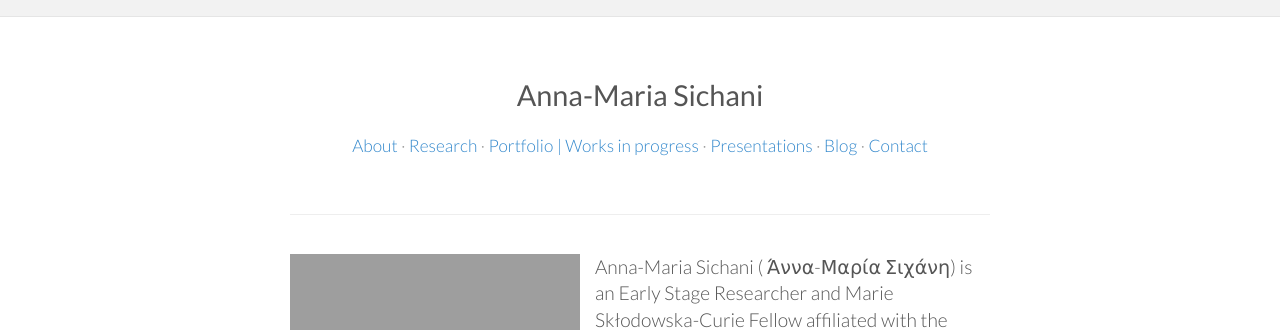
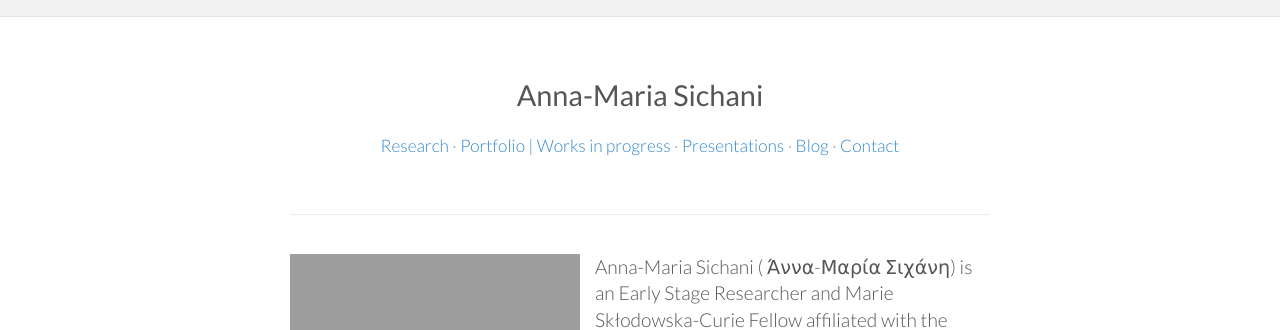
Before and after one commit to amsichani/amsichani.github.io, a Jekyll site: the page built from index.md, in a window 1280 px wide. Shown: the top 330 px of the page. Built offline with Jekyll 4.4.1, drawn with Linux system fonts in a browser that asks for light colours; nearby versions of some CDN libraries.

Commit message:
Update menu.html

```diff
--- a/_includes/menu.html
+++ b/_includes/menu.html
@@ -1,6 +1,6 @@
  <div class="additional">
           <ul id="menu-main-menu">
-            <li class="menu-item"><a href="/">About</a></li>
+
             <li class="menu-item"><a href="/research">Research</a></li>
             <li class="menu-item"><a href="/portfolio">Portfolio | Works in progress</a></li>
             <li class="menu-item"><a href="/presentations">Presentations</a></li>
```
